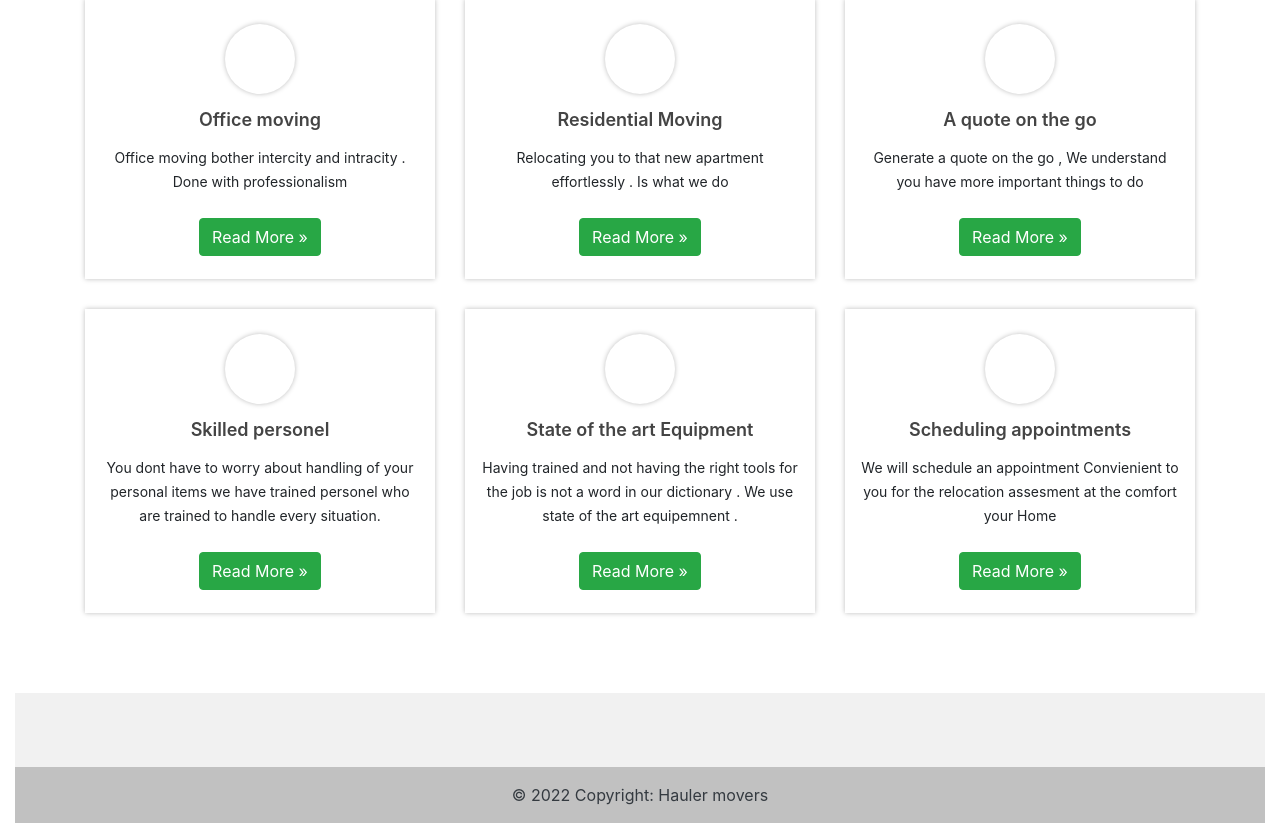
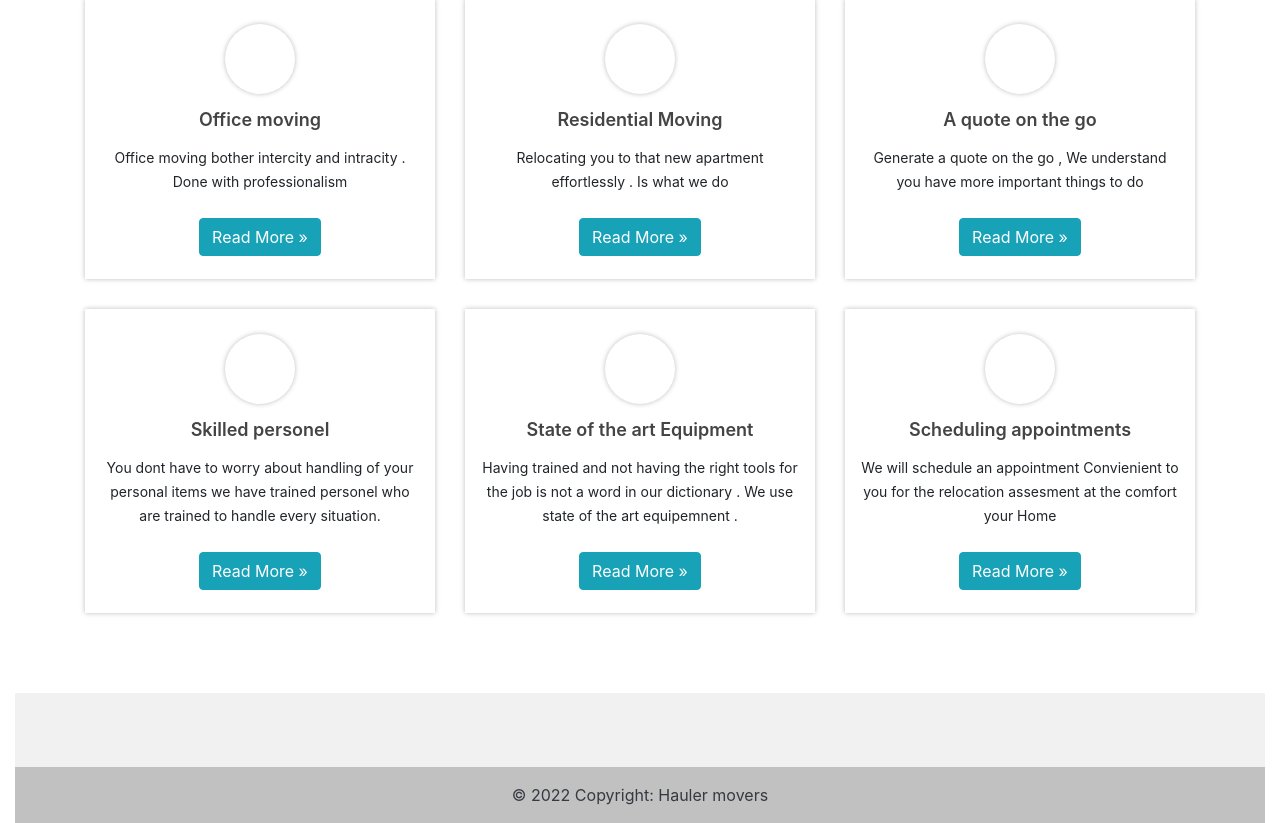
Before and after one commit to Developer-Gitonga/Hauler, a Django app: page / in a window 1280 px wide. Shown: the part 1087-1910 px from the top of the page. Run offline with Django 4.2, Linux system fonts and the light colour scheme; some libraries are stand-ins or nearby versions.

Commit message:
update ead more button color

```diff
--- a/templates/haul/home.html
+++ b/templates/haul/home.html
@@ -45,7 +45,7 @@
                     <i class="fa-solid fa-truck-moving"></i>
                     <h4><a href="">Office moving</a></h4>
                     <p>Office moving bother intercity and intracity . Done with professionalism</p>
-                    <a href="#" class="btn btn-success center-block mt-2 mb-2">Read More »</a>
+                    <a href="#" class="btn btn-info center-block mt-2 mb-2">Read More »</a>
                 </div>
             </div>
             <div class="col-lg-4 col-md-6" data-aos="fade-up">
@@ -53,7 +53,7 @@
                     <i class="fa-solid fa-apartment"></i>
                     <h4><a href="">Residential Moving</a></h4>
                     <p>Relocating you to that new apartment effortlessly . Is what we do </p>
-                    <a href="#" class="btn btn-success center-block mt-2 mb-2">Read More »</a>
+                    <a href="#" class="btn btn-info center-block mt-2 mb-2">Read More »</a>
                 </div>
             </div>
             <div class="col-lg-4 col-md-6" data-aos="fade-up">
@@ -61,7 +61,7 @@
                     <i class="fa-solid fa-file-invoice"></i>
                     <h4><a href=""> A quote on the go</a></h4>
                     <p>Generate a quote on the go , We understand you have more important things to do </p>
-                    <a href="#" class="btn btn-success center-block mt-2 mb-2">Read More »</a>
+                    <a href="#" class="btn btn-info center-block mt-2 mb-2">Read More »</a>
                 </div>
             </div>
             <div class="col-lg-4 col-md-6" data-aos="fade-up">
@@ -69,7 +69,7 @@
                     <i class="fa-regular fa-user-helmet-safety"></i>
                     <h4><a href="">Skilled personel</a></h4>
                     <p>You dont have to worry about handling of your personal items we have trained personel who are trained to handle every situation.</p>
-                    <a href="#" class="btn btn-success center-block mt-2 mb-2">Read More »</a>
+                    <a href="#" class="btn btn-info center-block mt-2 mb-2">Read More »</a>
                 </div>
             </div>
             <div class="col-lg-4 col-md-6" data-aos="fade-up">
@@ -77,7 +77,7 @@
                     <i class="fa-regular fa-truck-ramp-box"></i>
                     <h4><a href="">State of the art Equipment </a></h4>
                     <p>Having trained and not having the right tools for the job is not a word in our dictionary . We use state of the art equipemnent . </p>
-                    <a href="#" class="btn btn-success center-block mt-2 mb-2">Read More »</a>
+                    <a href="#" class="btn btn-info center-block mt-2 mb-2">Read More »</a>
                 </div>
             </div>
             <div class="col-lg-4 col-md-6" data-aos="fade-up">
@@ -85,7 +85,7 @@
                     <i class="fa-solid fa-calendar-check"></i>
                     <h4><a href="">Scheduling appointments</a></h4>
                     <p>We will schedule an appointment Convienient to you for the relocation assesment at the comfort your Home </p>
-                    <a href="#" class="btn btn-success center-block mt-2 mb-2">Read More »</a>
+                    <a href="#" class="btn btn-info center-block mt-2 mb-2">Read More »</a>
                 </div>
             </div>
         </div>
```
